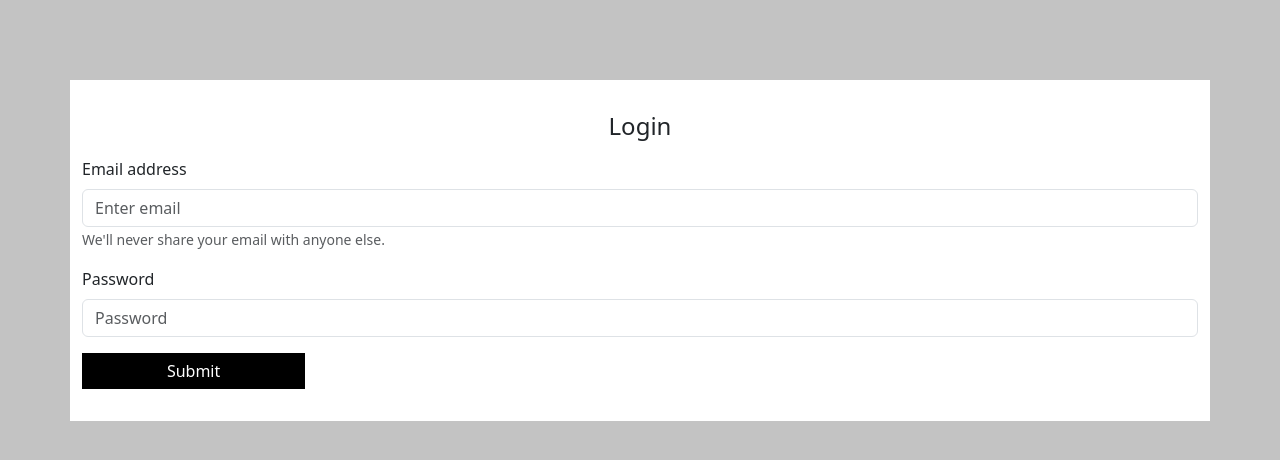
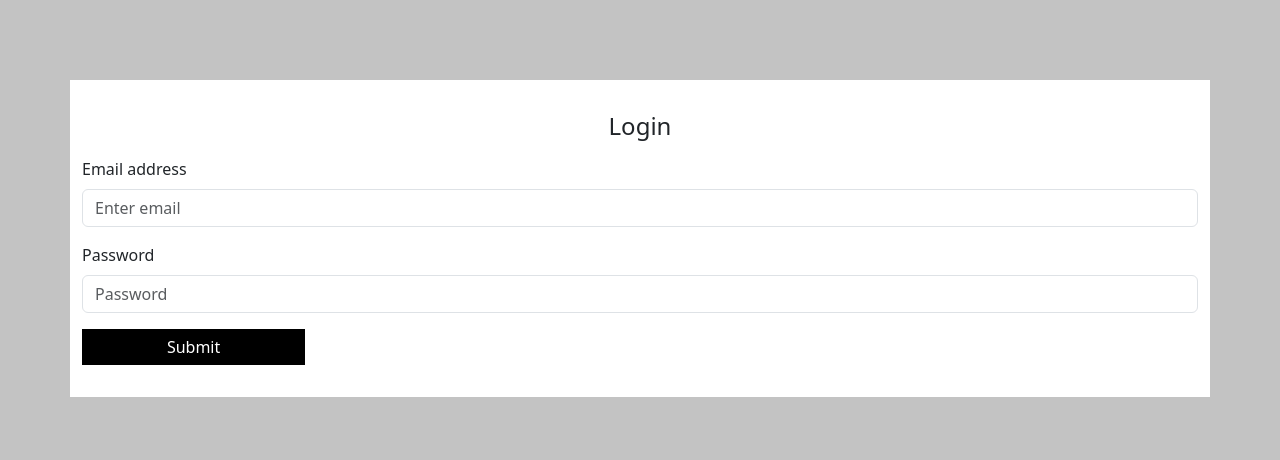
Before and after one commit to Shakyaalok/teacher-dashboard, a React (Create React App) app: page /login in a window 1280 px wide. Shown: the top 460 px of the page. Built offline with nearby package versions, Linux system fonts and the light colour scheme.

Commit message:
login api intergrated

```diff
--- a/src/components/LoginForm.jsx
+++ b/src/components/LoginForm.jsx
@@ -1,6 +1,7 @@
 import React,{useEffect, useState} from "react";
 import { useNavigate } from "react-router-dom";
 import { Form, Button } from "react-bootstrap";
+import axios from 'axios';
 import "./RegistrationForm.css";
 
 const LoginForm = () => {
@@ -25,7 +26,7 @@ const LoginForm = () => {
     }
 
     // print the data enter
-    const RegsiterDataHandler = (e) =>{
+    const LoginDataHandler = async(e) =>{
         e.preventDefault();
 
         if (email === "" || password === "" ||password.length === 0) {
@@ -38,13 +39,29 @@ const LoginForm = () => {
             email:email,
             password:password
         }
+        console.log(data)
 
         console.log('Register data--> ',data);
+
+        try {
+          const res = await axios.post('http://localhost:8000/teacher/login',data);
+          if(res.status===200){
+            navigate('/dashboard')
+          }
+        } catch (error) {
+          console.log(error.response)
+          if(error.response.status===500){
+            setErrorMessage(error.response.data.message)
+          }
+          if(error.response.status===404){
+            setErrorMessage(error.response.data.message)
+          }
+        }
+
 
         // clearing the data after entering
         setEmail('');
         setPassword('');
-        navigate('/dashboard')
     }
 
 
@@ -58,7 +75,7 @@ const LoginForm = () => {
 
   return (
     <div className="register_form">
-      <Form className="container container_form" onSubmit={RegsiterDataHandler}>
+      <Form className="container container_form" onSubmit={LoginDataHandler}>
       <h4 className="form_title">Login</h4>
       <div className="error">
         {errorMessage}
@@ -67,9 +84,6 @@ const LoginForm = () => {
         <Form.Group className="mb-3" >
           <Form.Label>Email address</Form.Label>
           <Form.Control type="email" placeholder="Enter email" onChange={emailHandler} value={email}/>
-          <Form.Text className="text-muted">
-            We'll never share your email with anyone else.
-          </Form.Text>
         </Form.Group>
 
         <Form.Group className="mb-3">
```
